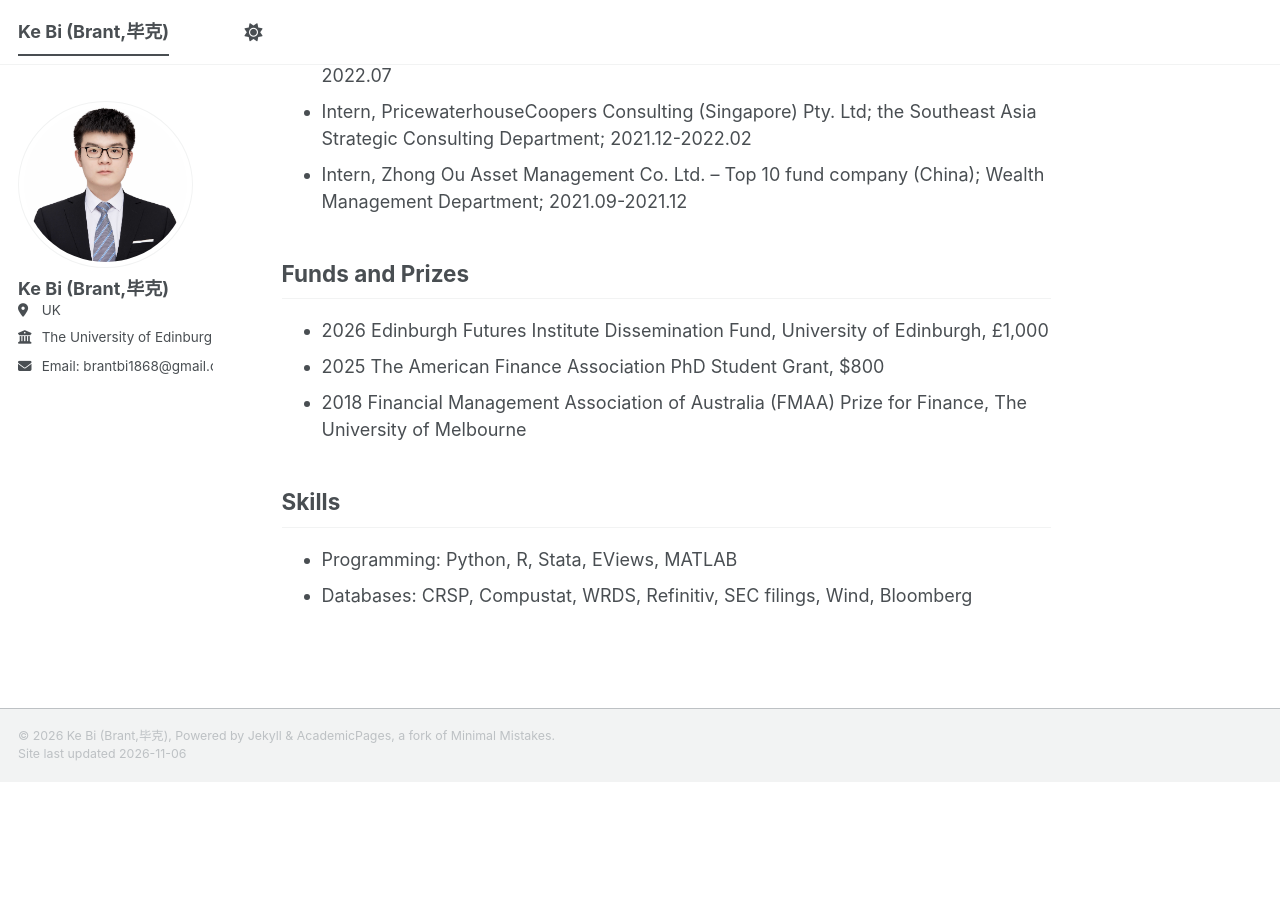
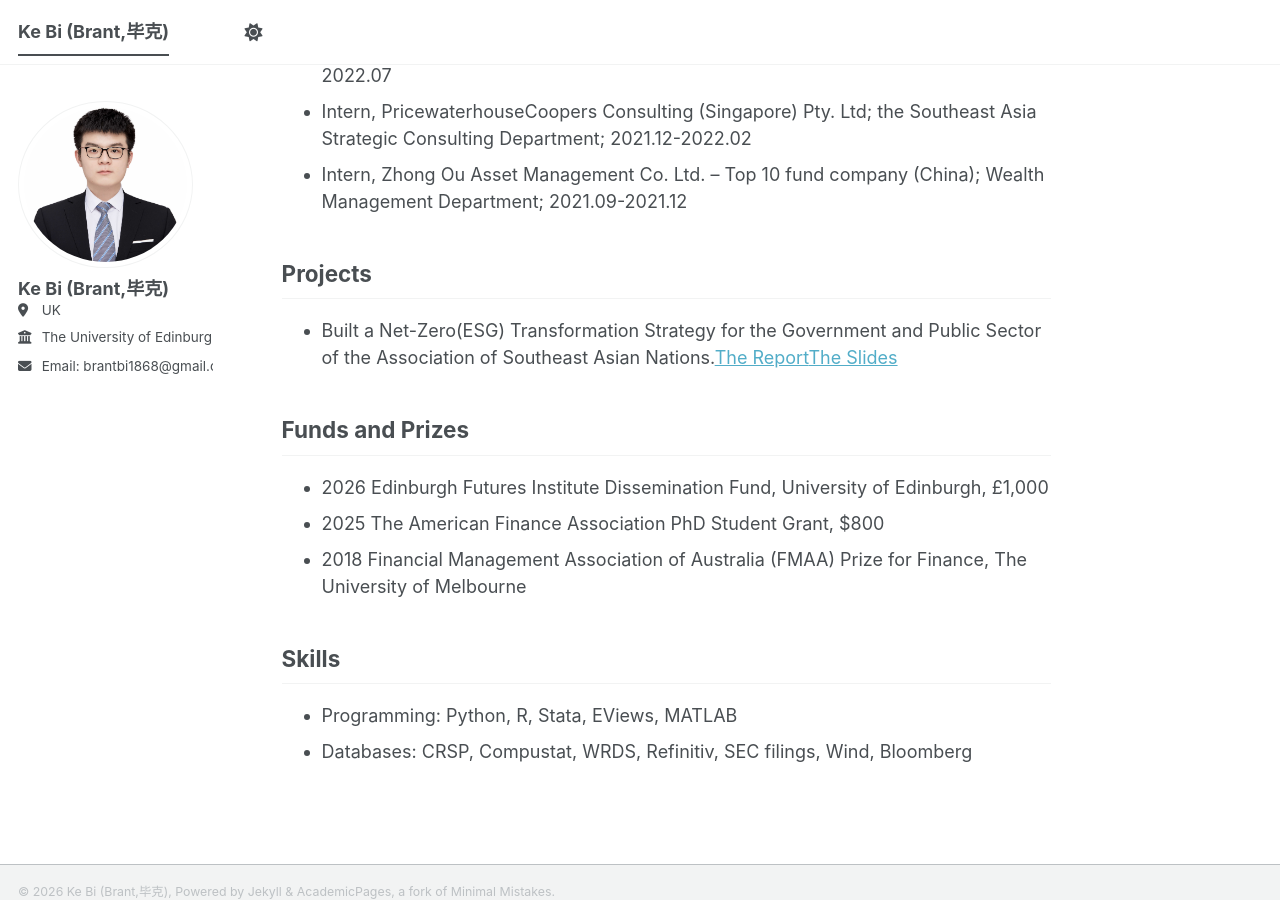
Before and after one commit to brant1868/brant1868.github.io, a Jekyll site: the page built from _pages/about.md, in a window 1280 px wide and 900 px high, scrolled down 5011 px. Built offline with Jekyll 4.4.1, drawn with Linux system fonts in a browser that asks for light colours; a script bundle is joined from its source files by our own code; library files that are not in the unit come from our copies; before the commit the page ends 5793 px from its top, so only the background shows below that.

Commit message:
Update about.md

```diff
--- a/_pages/about.md
+++ b/_pages/about.md
@@ -151,6 +151,10 @@ Industry Experience
 - Intern, Zhong Ou Asset Management Co. Ltd. – Top 10 fund company (China); Wealth Management Department; 2021.09-2021.12
 
 
+Projects
+------
+- Built a Net-Zero(ESG) Transformation Strategy for the Government and Public Sector of the Association of Southeast Asian Nations.[The Report](https://drive.google.com/file/d/1btovQ6kc8e1mIddV4AggHNEkrgp7RVq4/view?usp=drive_link){:target="_blank" }[The Slides](https://drive.google.com/file/d/1PR9k6SMagLQlrjjk0f0aBUdfge8uWefY/view?usp=drive_link){:target="_blank" }
+
 Funds and Prizes
 ------
 - 2026 Edinburgh Futures Institute Dissemination Fund, University of Edinburgh, £1,000
```
